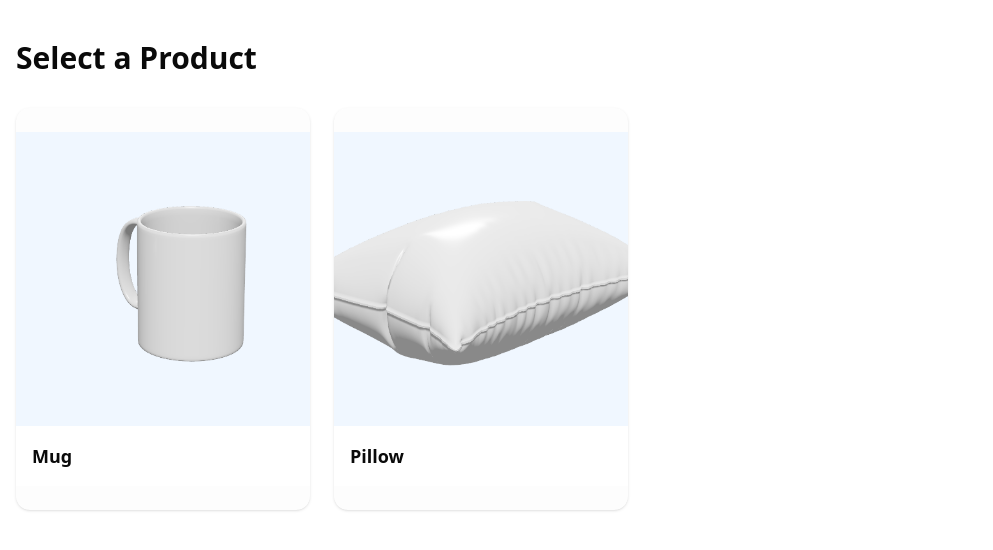
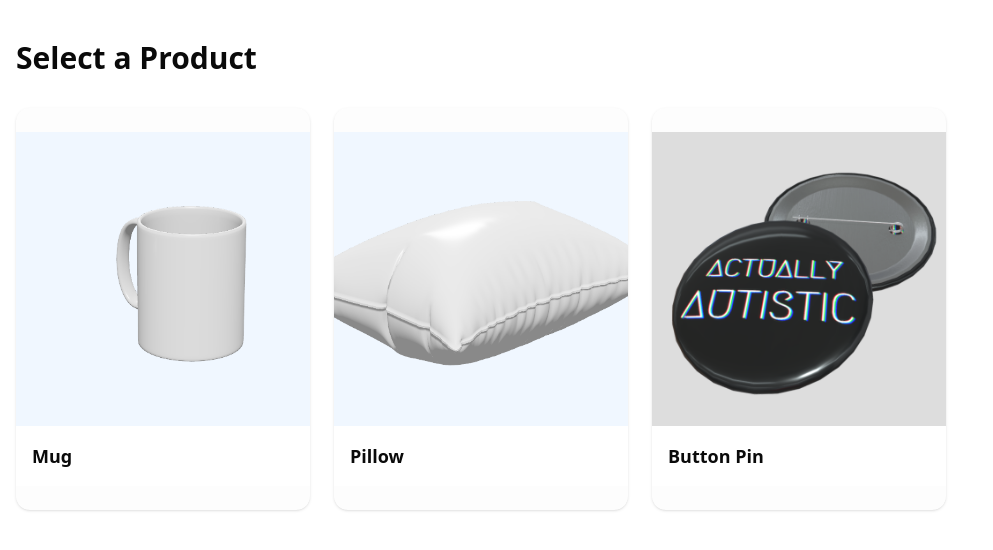
Before and after one commit to ArunRoy404/zazzle-clone, a Next.js app: page / in a window 1280 px wide. Shown: the top 550 px of the page, without its empty margins (0-993 px from the left). Built offline with nearby package versions, Linux system fonts and the light colour scheme.

Commit message:
feat: button pin model added

```diff
--- a/src/data/modelList.js
+++ b/src/data/modelList.js
@@ -22,4 +22,15 @@ export const modelList = [
         editorWidth: 1600,
         editorHeight: 1100,
     },
+    {
+        name: "Button Pin",
+        path: "/models/button_pin.glb",
+        y: 0,
+        camera: { x: 0, y: 0, z: 10 },
+        topDivider: 1.2,
+        thumbnail: "/thumbnails/Button_Pin.png",
+        mesh: "Object_4",
+        editorWidth: 1000,
+        editorHeight: 1000,
+    },
 ]
```
Also changed, not shown: public/thumbnails/Button_Pin.png (added), 1 other file (tests, documents, lock files or other folders).
